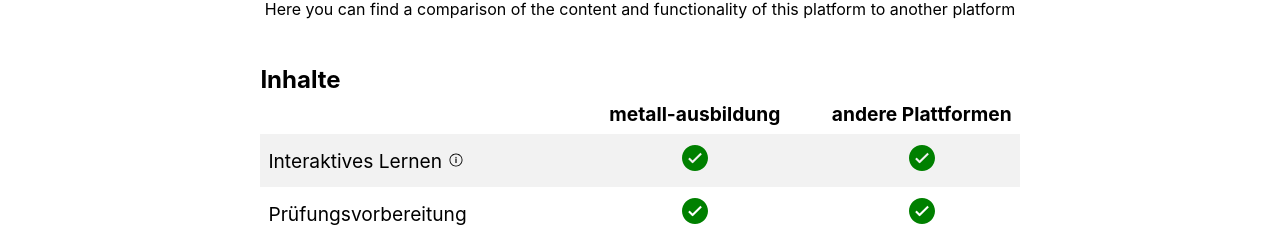
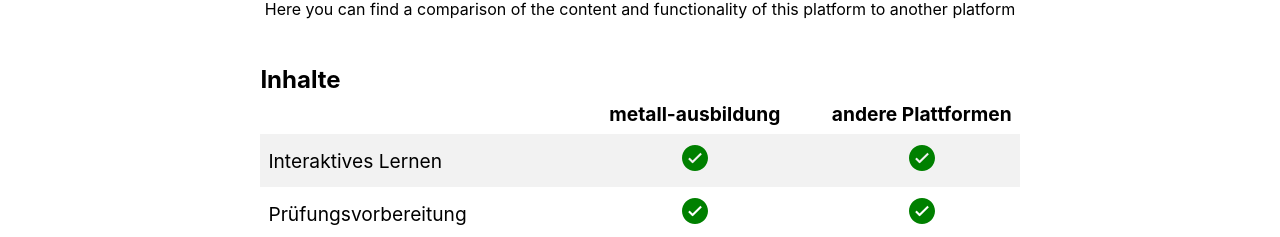
Before and after one commit to HuberAdrian/learning-platform, a React (Create React App) app: page / in a window 1280 px wide. Shown: the part 2054-2291 px from the top of the page. Built offline with nearby package versions, Linux system fonts and the light colour scheme.

Commit message:
changed content in content.js

```diff
--- a/src/Content.js
+++ b/src/Content.js
@@ -23,7 +23,7 @@
             <th className='table-header' >andere Plattformen</th>
         </tr>
         <tr>
-            <td >Interaktives Lernen <IoIosInformationCircleOutline className='info-1' /><p className='info-text' >This is a info sample</p> </td>
+            <td >Interaktives Lernen{/* <IoIosInformationCircleOutline className='info-1' /><p className='info-text' >This is a info sample</p>*/} </td>
             <td ><IoIosCheckmarkCircle className='ioIosCheckmarkCircle' /></td>
             <td ><IoIosCheckmarkCircle className='ioIosCheckmarkCircle' /></td>
         </tr>
```
